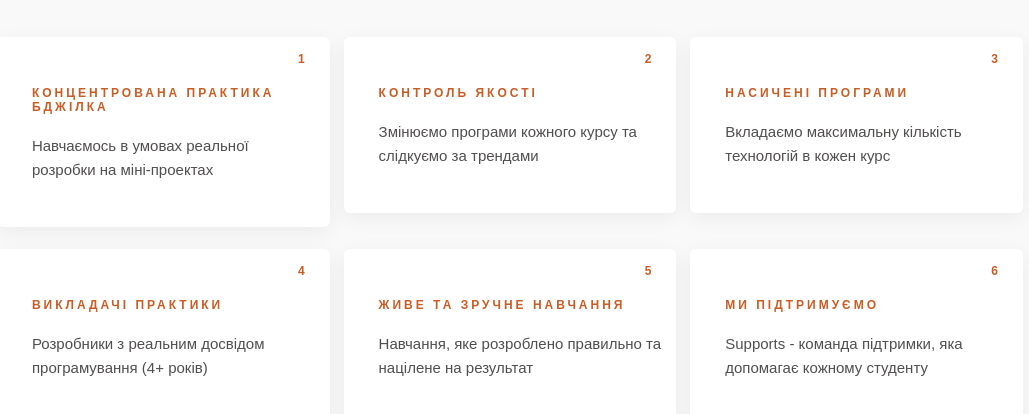
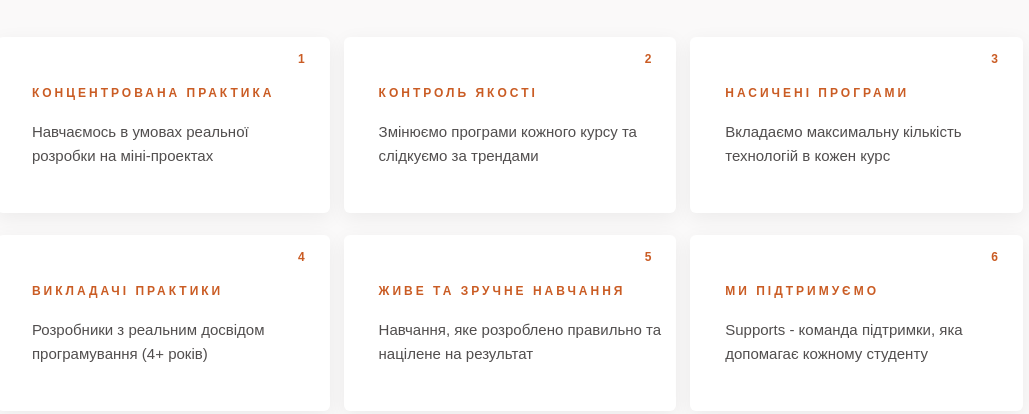
Before and after one commit to marianadanyliv/Animation-HW, a plain HTML site: page index.html in a window 1280 px wide. Shown: the part 68-482 px from the top of the page, without its empty margins (130-1159 px from the left). Drawn offline with Linux system fonts and the light colour scheme.

Commit message:
adding changes

```diff
--- a/index.html
+++ b/index.html
@@ -20,7 +20,7 @@
         <section class="container">
             <a class="container_box anime" href="#">
                 <div class="container_box__num">1</div>
-                <div class="container_box__title">Концентрована практика Бджілка</div>
+                <div class="container_box__title">Концентрована практика</div>
                 <div class="container_box__text">Навчаємось в умовах реальної розробки на міні-проектах</div>
             </a>
             <a class="container_box anime" href="#">
```
